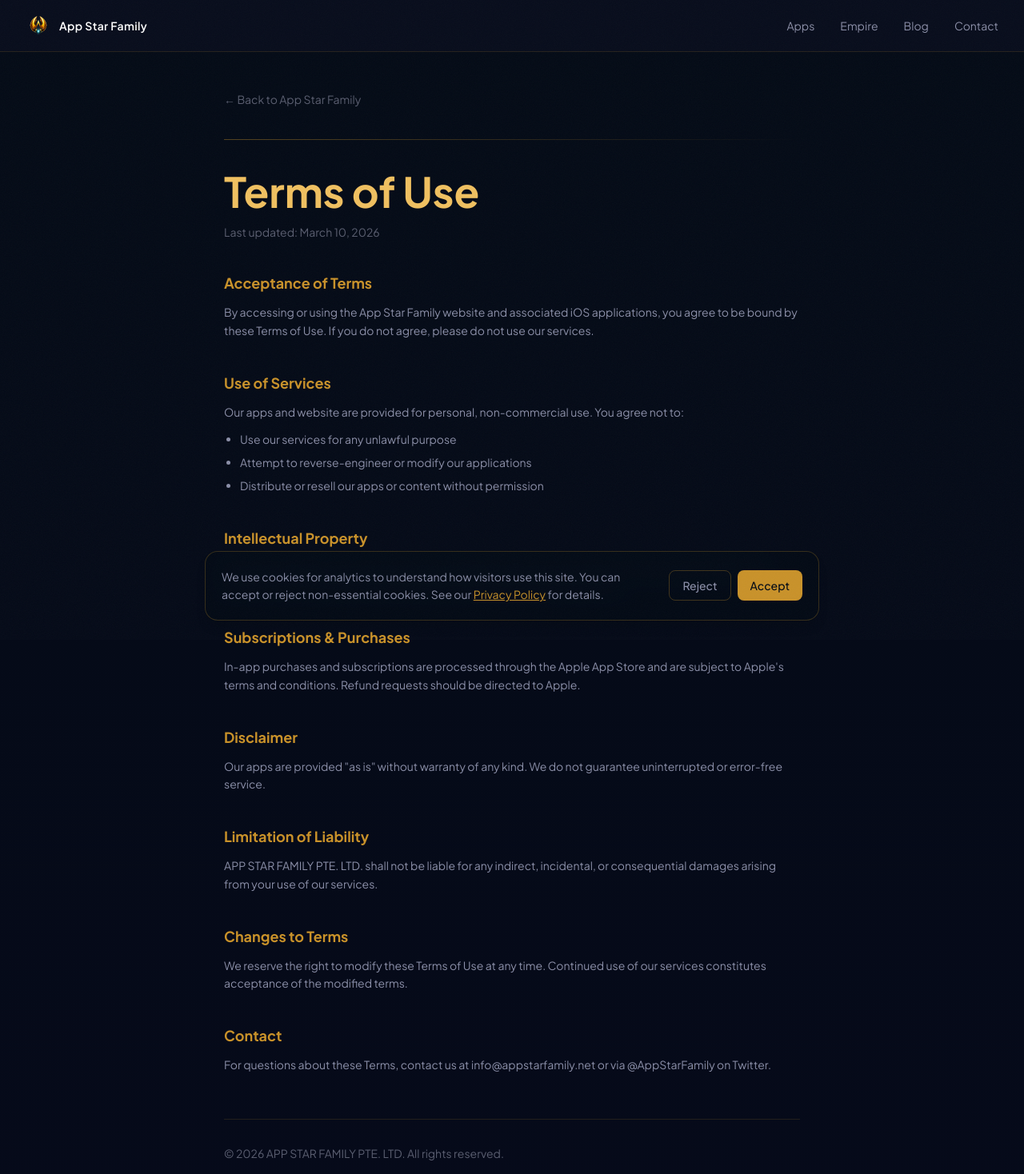
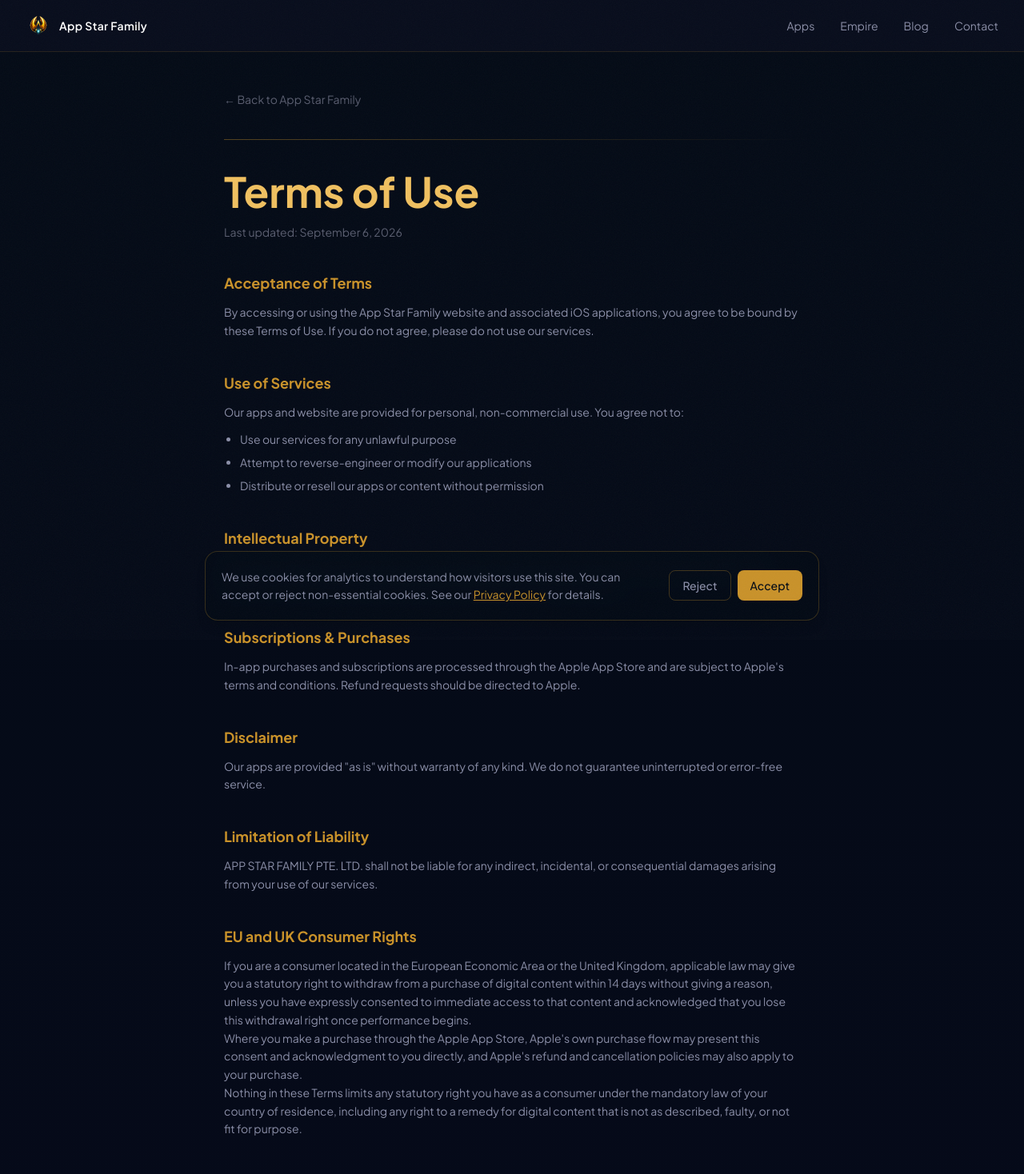
Before and after one commit to AppStarFamily/appstarfamily-web, a Next.js app: page /terms-of-use in a window 1280 px wide. Shown: the top 1468 px of the page at 80% size. Built offline with nearby package versions, Linux system fonts and the light colour scheme.

Commit message:
Add EU/UK consumer rights section and update contact method

```diff
--- a/app/terms-of-use/page.tsx
+++ b/app/terms-of-use/page.tsx
@@ -47,6 +47,14 @@
     ],
   },
   {
+    title: 'EU and UK Consumer Rights',
+    content: [
+      `If you are a consumer located in the European Economic Area or the United Kingdom, applicable law may give you a statutory right to withdraw from a purchase of digital content within 14 days without giving a reason, unless you have expressly consented to immediate access to that content and acknowledged that you lose this withdrawal right once performance begins.`,
+      `Where you make a purchase through the Apple App Store, Apple's own purchase flow may present this consent and acknowledgment to you directly, and Apple's refund and cancellation policies may also apply to your purchase.`,
+      `Nothing in these Terms limits any statutory right you have as a consumer under the mandatory law of your country of residence, including any right to a remedy for digital content that is not as described, faulty, or not fit for purpose.`,
+    ],
+  },
+  {
     title: 'Changes to Terms',
     content: [
       'We reserve the right to modify these Terms of Use at any time. Continued use of our services constitutes acceptance of the modified terms.',
@@ -55,7 +63,7 @@
   {
     title: 'Contact',
     content: [
-      'For questions about these Terms, contact us at info@appstarfamily.net or via @AppStarFamily on Twitter.',
+      'For questions about these Terms, contact us at info@appstarfamily.net.',
     ],
   },
 ]
@@ -90,7 +98,7 @@
             Terms of Use
           </h1>
           <p className="text-sm" style={{ color: '#5A5E70' }}>
-            Last updated: March 10, 2026
+            Last updated: September 6, 2026
           </p>
         </div>
 
```
